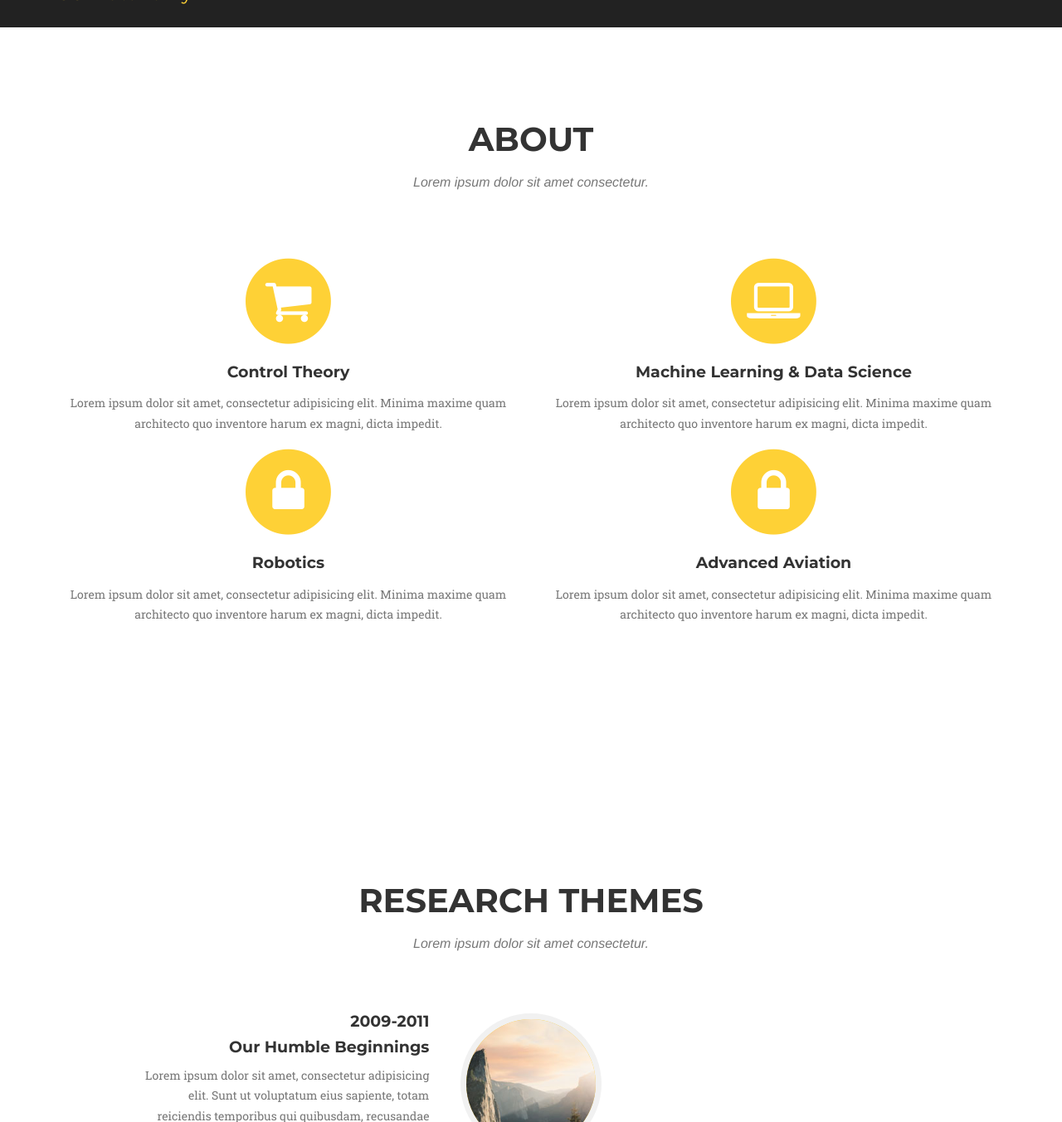
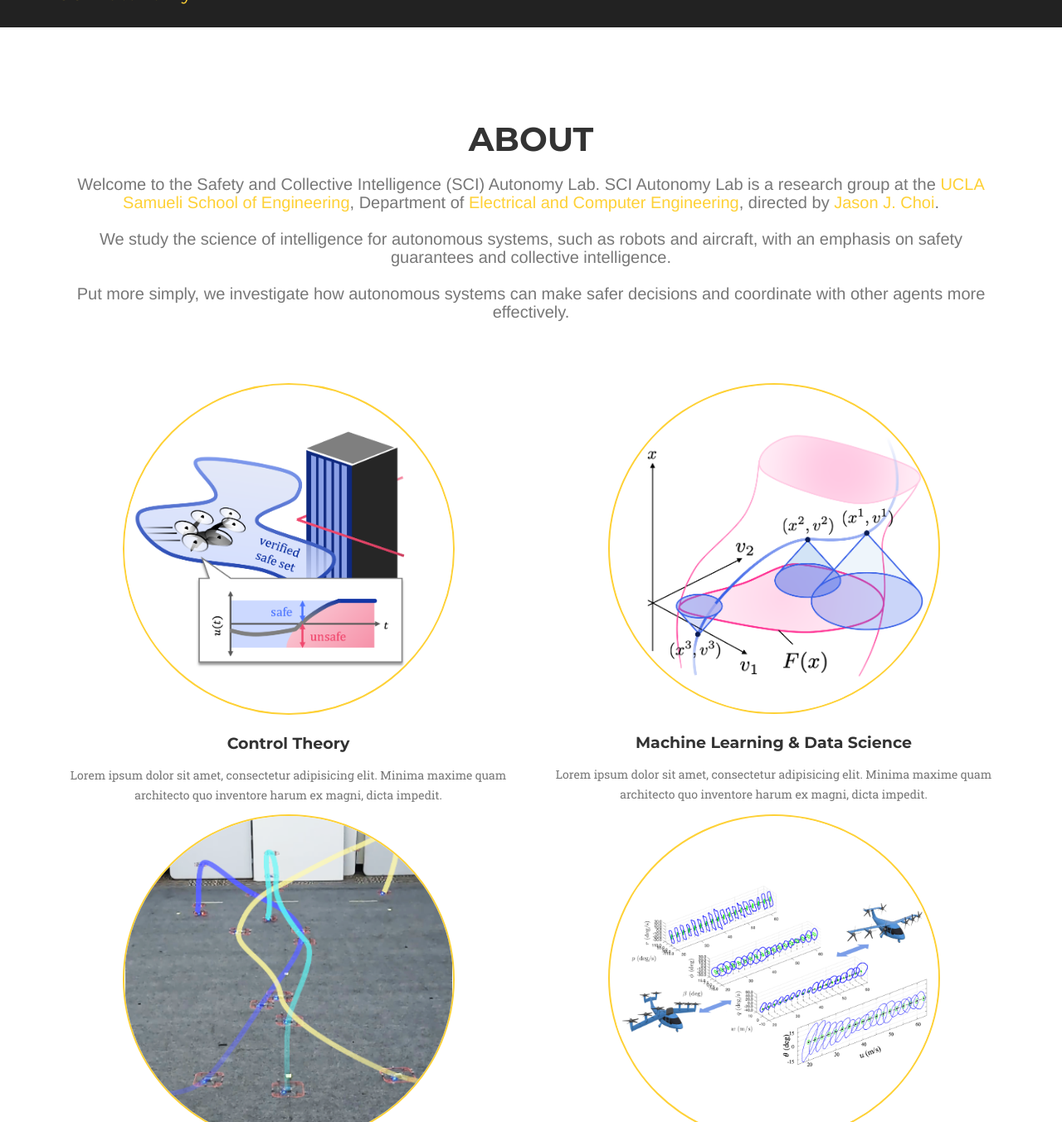
Before and after one commit to ChoiJangho/sci_autonomy_lab_website, a Jekyll site: the page built from index.html, in a window 1280 px wide and 1400 px high, scrolled down 647 px, cut to the strip 47-1400 px from the top of the window. Shown: the whole strip at 83% size. Built offline with Jekyll 4.4.1, drawn with Linux system fonts in a browser that asks for light colours; some web fonts are replaced.

Commit message:
about: update summary and images.

```diff
--- a/_includes/about.html
+++ b/_includes/about.html
@@ -3,39 +3,41 @@
             <div class="row">
                 <div class="col-lg-12 text-center">
                     <h2 class="section-heading">About</h2>
-                    <h3 class="section-subheading text-muted">Lorem ipsum dolor sit amet consectetur.</h3>
+                    <h3 class="section-subheading text-muted">Welcome to the Safety and Collective Intelligence (SCI) Autonomy Lab.
+                        SCI Autonomy Lab is a research group at the <a href="https://samueli.ucla.edu/" target="_blank">UCLA Samueli School of Engineering</a>,
+                        Department of <a href="https://www.ee.ucla.edu/" target="_blank">Electrical and Computer Engineering</a>, directed by <a href="https://jay-choi.me/" target="_blank">Jason J. Choi</a>.<br><br>
+                        We study the science of intelligence for autonomous systems, such as robots and aircraft, with an emphasis on safety guarantees and collective intelligence.<br><br>
+                        Put more simply, we investigate how autonomous systems can make safer decisions and coordinate with other agents more effectively.</h3>
                 </div>
             </div>
             <div class="row text-center">
                 <div class="col-md-6">
-                    <span class="fa-stack fa-4x">
-                        <i class="fa fa-circle fa-stack-2x text-primary"></i>
-                        <i class="fa fa-shopping-cart fa-stack-1x fa-inverse"></i>
-                    </span>
+                    <div class="about-icon-circle">
+                        <img src="img/control_theory.png" alt="Control Theory" class="about-icon">
+                    </div>
                     <h4 class="about-heading">Control Theory</h4>
                     <p class="text-muted">Lorem ipsum dolor sit amet, consectetur adipisicing elit. Minima maxime quam architecto quo inventore harum ex magni, dicta impedit.</p>
                 </div>
                 <div class="col-md-6">
-                    <span class="fa-stack fa-4x">
-                        <i class="fa fa-circle fa-stack-2x text-primary"></i>
-                        <i class="fa fa-laptop fa-stack-1x fa-inverse"></i>
-                    </span>
+                    <div class="about-icon-circle">
+                        <img src="img/machine_learning.png" alt="Machine Learning & Data Science" class="about-icon">
+                    </div>
                     <h4 class="about-heading">Machine Learning & Data Science</h4>
                     <p class="text-muted">Lorem ipsum dolor sit amet, consectetur adipisicing elit. Minima maxime quam architecto quo inventore harum ex magni, dicta impedit.</p>
                 </div>
+            </div>
+            <div class="row text-center">
                 <div class="col-md-6">
-                    <span class="fa-stack fa-4x">
-                        <i class="fa fa-circle fa-stack-2x text-primary"></i>
-                        <i class="fa fa-lock fa-stack-1x fa-inverse"></i>
-                    </span>
+                    <div class="about-icon-circle">
+                        <img src="img/robotics.png" alt="Robotics" class="about-icon">
+                    </div>
                     <h4 class="about-heading">Robotics</h4>
                     <p class="text-muted">Lorem ipsum dolor sit amet, consectetur adipisicing elit. Minima maxime quam architecto quo inventore harum ex magni, dicta impedit.</p>
                 </div>
                 <div class="col-md-6">
-                    <span class="fa-stack fa-4x">
-                        <i class="fa fa-circle fa-stack-2x text-primary"></i>
-                        <i class="fa fa-lock fa-stack-1x fa-inverse"></i>
-                    </span>
+                    <div class="about-icon-circle">
+                        <img src="img/aam.png" alt="Advanced Aviation" class="about-icon">
+                    </div>
                     <h4 class="about-heading">Advanced Aviation</h4>
                     <p class="text-muted">Lorem ipsum dolor sit amet, consectetur adipisicing elit. Minima maxime quam architecto quo inventore harum ex magni, dicta impedit.</p>
                 </div>
```
Also changed, not shown: _includes/css/agency.css (+24 -2 lines), img/aam.png (added), img/control_theory.png (added), img/machine_learning.png (added), img/robotics.png (added).
